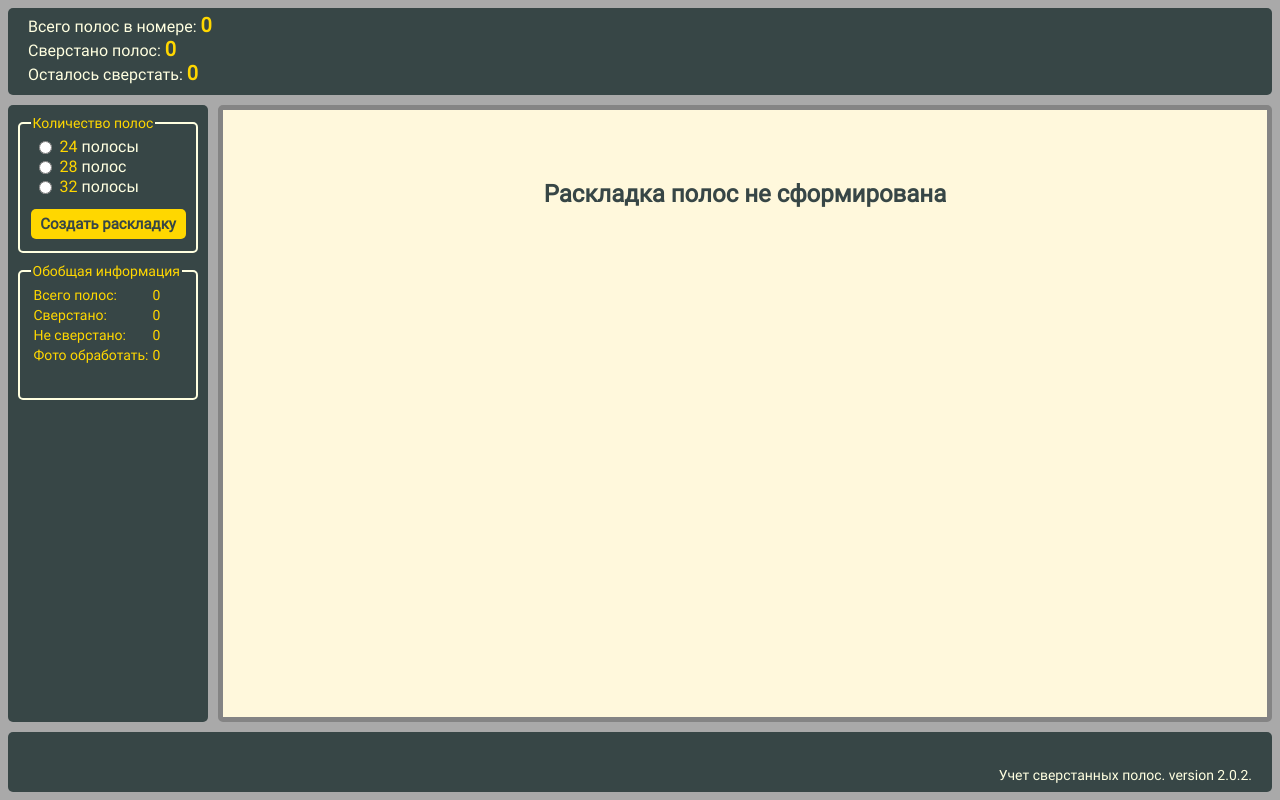
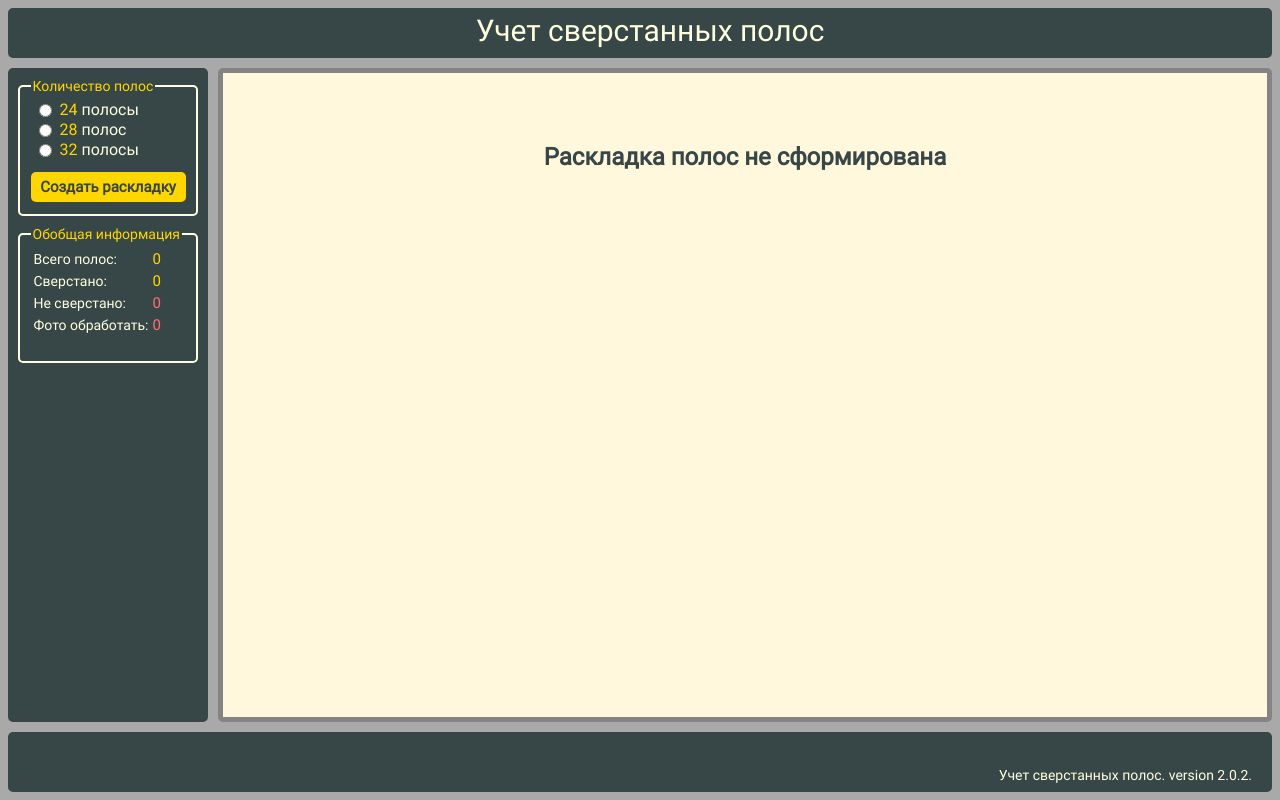
Before and after one commit to ytty555/VerstkaSK, a React (Create React App) app: page / in a window 1280 px wide. Built offline with nearby package versions, Linux system fonts and the light colour scheme.

Commit message:
Замена header section

```diff
--- a/src/components/MainBlock/CommonInfo.js
+++ b/src/components/MainBlock/CommonInfo.js
@@ -30,7 +30,7 @@ function CommonInfo(props) {
             <td className="control-text">
               Не сверстано:
               </td>
-            <td className="control-number">
+            <td className="control-number-attention">
               {pagesQuantity - (pagesMakeUp + pagesDelegated)}
             </td>
           </tr>
@@ -38,7 +38,7 @@ function CommonInfo(props) {
             <td className="control-text">
               Фото обработать:
               </td>
-            <td className="control-number">
+            <td className="control-number-attention">
               {pagesMakeUp - pagesPhoto}
             </td>
           </tr>
--- a/src/components/MainBlock/MainBlock.js
+++ b/src/components/MainBlock/MainBlock.js
@@ -30,21 +30,12 @@ class MainBlock extends Component {
   render() {
     const info = getPageInfo(this.state.pagesQuantity, this.state.pagesState);
     const pQuantity = this.state.pagesQuantity;
-    const pMakeUp = info.pagesMakeUp;
-    const pDelegated = info.pagesDelegated;
-    const pReady = pMakeUp + pDelegated;
 
     return (
       <React.Fragment>
         <header className="header-main">
           <p className="header__info">
-            Всего полос в номере: <span>{pQuantity}</span>
-          </p>
-          <p className="header__info">
-            Сверстано полос: <span>{pReady}</span>
-          </p>
-          <p className="header__info">
-            Осталось сверстать: <span>{pQuantity - (pMakeUp + pDelegated)}</span>
+            Учет сверстанных полос
           </p>
         </header>
         <PagesBlock
--- a/src/css/style.css
+++ b/src/css/style.css
@@ -34,6 +34,8 @@ body {
 
 .header__info {
   font-family: 'Roboto Regular', Arial, Helvetica, sans-serif;
+  font-size: 30px;
+  text-align: center;
   margin: 0;
   color: #FFFFE0;
 }
@@ -99,6 +101,20 @@ body {
 .pageBlock-Alert {
   font-family: 'Roboto Regular', Arial, Helvetica, sans-serif;
   color: #374646;
+}
+
+.control-text {
+  color: #FFFFE0;
+}
+
+.control-number {
+  color: #FFD700;
+  font-size: 15px;
+}
+
+.control-number-attention {
+  color: #FF6F6F;
+  font-size: 15px;
 }
 
 .page-section {
@@ -367,8 +383,8 @@ body {
       grid-template-areas: "header header header" "controls pages pages" "footer footer footer";
   -ms-grid-columns: 200px 2fr 1px;
       grid-template-columns: 200px 2fr 1px;
-  -ms-grid-rows: 87px 1fr 60px;
-      grid-template-rows: 87px 1fr 60px;
+  -ms-grid-rows: 50px 1fr 60px;
+      grid-template-rows: 50px 1fr 60px;
   grid-gap: 10px;
   width: 100%;
   height: 98vh;
--- a/src/sass/_colors.sass
+++ b/src/sass/_colors.sass
@@ -12,3 +12,4 @@ $main-blue: rgb(30, 0, 127)
 $control-bg: rgb(55, 70, 70)
 $text-white: #FFFFE0
 $text-yellow: #FFD700
+$attention: #FF6F6F
--- a/src/sass/blocks/_general.sass
+++ b/src/sass/blocks/_general.sass
@@ -5,7 +5,7 @@ body
     display: grid
     grid-template-areas:  "header header header" "controls pages pages" "footer footer footer"
     grid-template-columns: 200px 2fr 1px
-    grid-template-rows: 87px 1fr 60px
+    grid-template-rows: 50px 1fr 60px
     grid-gap: 10px
     width: 100%
     height: 98vh
--- a/src/sass/blocks/_header.sass
+++ b/src/sass/blocks/_header.sass
@@ -5,6 +5,8 @@
 
 .header__info
     font-family: 'Roboto Regular', Arial, Helvetica, sans-serif
+    font-size: 30px
+    text-align: center
     // font-weight: 700
     margin: 0
     color: $text-white
@@ -44,6 +46,7 @@
         color: $text-yellow
         // font-weight: 700
 
+
 .choose-pages__button
     position: relative
     top: -15px
@@ -63,3 +66,15 @@
 .pageBlock-Alert
     font-family: 'Roboto Regular', Arial, Helvetica, sans-serif
     color: $control-bg
+
+.control-text
+    color: $text-white
+
+.control-number
+    color: $text-yellow
+    font-size: 15px
+
+.control-number-attention
+    color: $attention
+    font-size: 15px
+    // font-weight: bold
```
Also changed, not shown: 1 other file (tests, documents, lock files or other folders).
